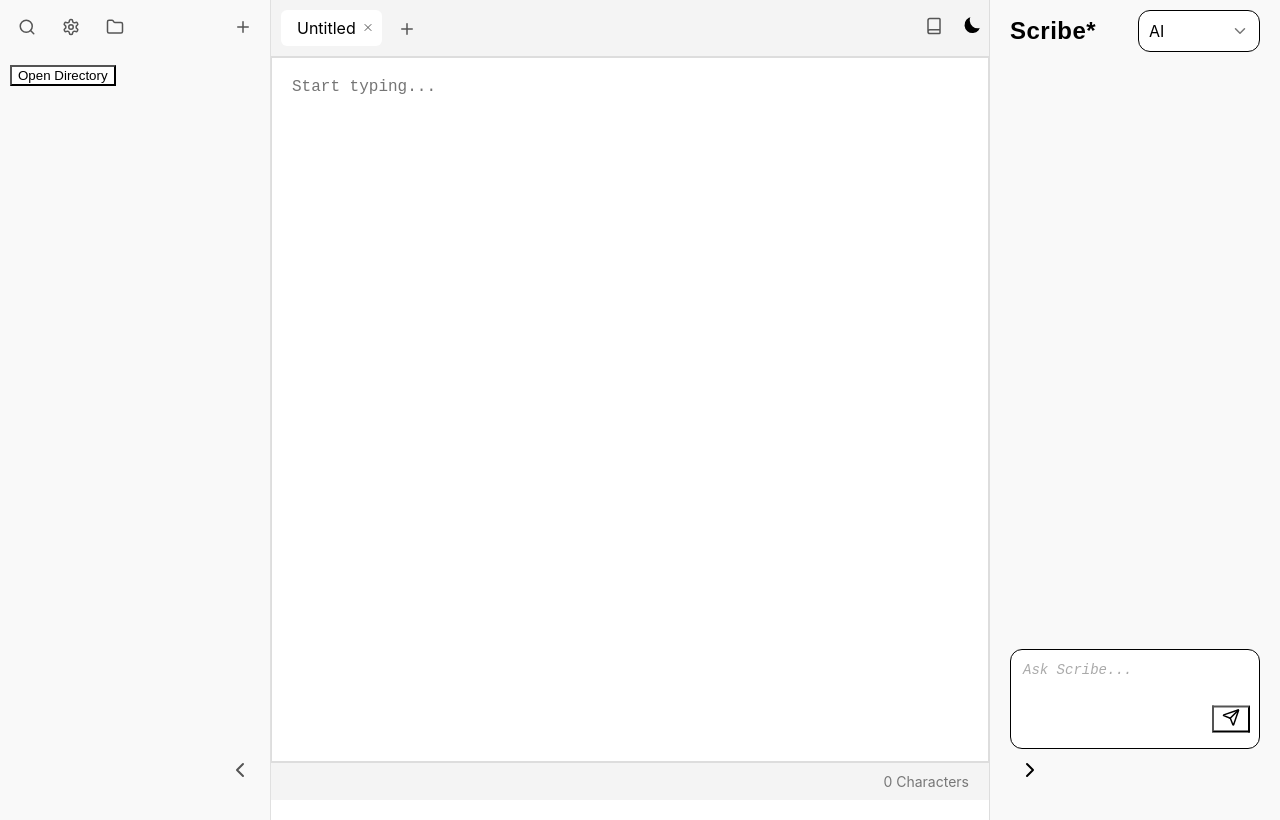
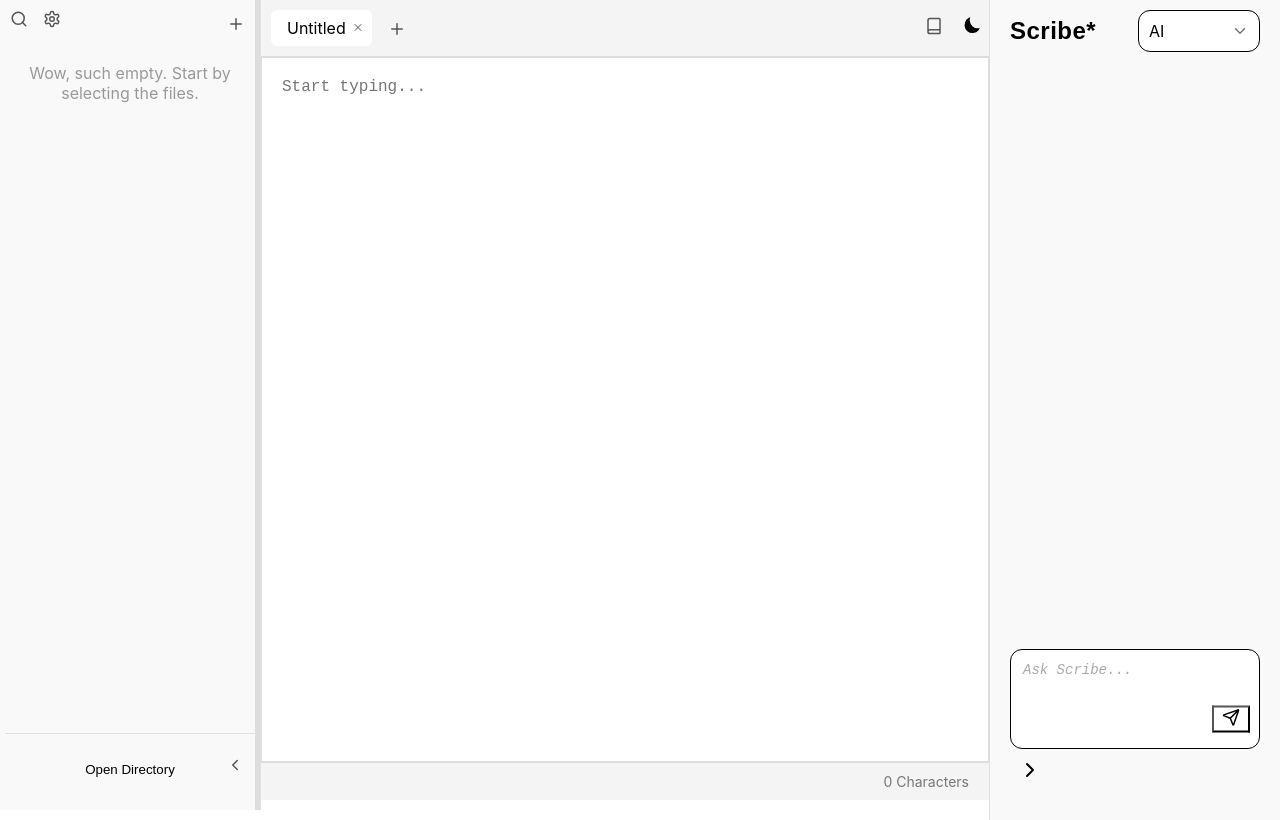
Before and after one commit to Ishitha0011/SCRIBE, a React (Create React App) app: page / in a window 1280 px wide. Built offline with nearby package versions, Linux system fonts and the light colour scheme.

Commit message:
leftsidebar --updated

```diff
--- a/public/index.html
+++ b/public/index.html
@@ -5,29 +5,63 @@
     <link rel="icon" href="%PUBLIC_URL%/favicon.ico" />
     <meta name="viewport" content="width=device-width, initial-scale=1" />
     <meta name="theme-color" content="#000000" />
-    <meta
-      name="description"
-      content="Web site created using create-react-app"
-    />
+    <meta name="description" content="Web site created using create-react-app" />
     <link rel="apple-touch-icon" href="%PUBLIC_URL%/logo192.png" />
-    <!--
-      manifest.json provides metadata used when your web app is installed on a
-      user's mobile device or desktop. See https://developers.google.com/web/fundamentals/web-app-manifest/
-    -->
     <link rel="manifest" href="%PUBLIC_URL%/manifest.json" />
-    <!--
-      Notice the use of %PUBLIC_URL% in the tags above.
-      It will be replaced with the URL of the `public` folder during the build.
-      Only files inside the `public` folder can be referenced from the HTML.
+    <title>Scribe*</title>
 
-      Unlike "/favicon.ico" or "favicon.ico", "%PUBLIC_URL%/favicon.ico" will
-      work correctly both with client-side routing and a non-root public URL.
-      Learn how to configure a non-root public URL by running `npm run build`.
-    -->
-    <title>Scribe*</title>
+    <!-- Default Theme Variables -->
+    <style>
+      :root {
+        --scrollbar-track-color: #ffffff00;
+        --scrollbar-thumb-color: #aaa;
+        --scrollbar-thumb-hover-color: #8b5cf6;
+
+        --dark-scrollbar-track-color: #1a1a1a00;
+        --dark-scrollbar-thumb-color: #555;
+        --dark-scrollbar-thumb-hover-color: #8a5cf5;
+      }
+
+      *::-webkit-scrollbar {
+        width: 8px; /* Thin scrollbar width */
+        height: 8px; /* Horizontal scrollbar height */
+      }
+
+      *::-webkit-scrollbar-track {
+        background: var(--scrollbar-track-color); /* Track color */
+        border-radius: 8px; /* Fully rounded corners */
+      }
+
+      *::-webkit-scrollbar-thumb {
+        background-color: var(--scrollbar-thumb-color); /* Scrollbar color */
+        border-radius: 8px; /* Fully rounded corners */
+        transition: background-color 0.3s ease; /* Smooth hover effect */
+      }
+
+      *::-webkit-scrollbar-thumb:hover {
+        background-color: var(--scrollbar-thumb-hover-color); /* Purple hover color */
+      }
+
+      /* Dark Theme Support */
+      body.dark {
+        --scrollbar-track-color: var(--dark-scrollbar-track-color);
+        --scrollbar-thumb-color: var(--dark-scrollbar-thumb-color);
+        --scrollbar-thumb-hover-color: var(--dark-scrollbar-thumb-hover-color);
+      }
+    </style>
   </head>
   <body>
     <noscript>You need to enable JavaScript to run this app.</noscript>
     <div id="root"></div>
+
+    <!-- JavaScript for Theme Toggle -->
+    <script>
+      // Theme toggle function
+      function toggleTheme() {
+        document.body.classList.toggle("dark");
+      }
+      // Example: Toggle theme after 3 seconds for demonstration
+      setTimeout(toggleTheme, 3000);
+    </script>
   </body>
 </html>
--- a/src/components/LeftSidebar.js
+++ b/src/components/LeftSidebar.js
@@ -3,13 +3,12 @@ import {
   Search,
   Settings,
   Plus,
-  Folder,
-  FileText,
   MoreVertical,
   Edit,
   Trash2,
   ChevronLeft,
   ChevronRight,
+  ChevronDown,
 } from 'lucide-react';
 import '../css/LeftSidebar.css';
 import { useTheme } from '../ThemeContext';
@@ -24,11 +23,16 @@ const LeftSidebar = () => {
   const [editMode, setEditMode] = useState(null);
   const [newName, setNewName] = useState('');
   const [directoryChosen, setDirectoryChosen] = useState(false);
+  const [collapsedFolders, setCollapsedFolders] = useState({});
+  const [sidebarWidth, setSidebarWidth] = useState(250);
+  const [isResizing, setIsResizing] = useState(false);
 
   // Use theme from context
   const { theme } = useTheme();
 
   const menuRef = useRef(null);
+  const sidebarRef = useRef(null);
+  const resizerRef = useRef(null);
 
   useEffect(() => {
     const handleClickOutside = (e) => {
@@ -43,6 +47,43 @@ const LeftSidebar = () => {
       document.removeEventListener('click', handleClickOutside);
     };
   }, []);
+
+  useEffect(() => {
+    const handleMouseMove = (e) => {
+      if (isResizing) {
+        const newWidth = e.clientX - sidebarRef.current.getBoundingClientRect().left;
+        if (newWidth > 50 && newWidth < 500) {
+          setSidebarWidth(newWidth);
+          if (newWidth <= 100) {
+            setIsCollapsed(true);
+          } else {
+            setIsCollapsed(false);
+          }
+        }
+      }
+    };
+
+    const handleMouseUp = () => {
+      setIsResizing(false);
+      document.removeEventListener('mousemove', handleMouseMove);
+      document.removeEventListener('mouseup', handleMouseUp);
+      document.body.style.userSelect = ''; // Re-enable text selection
+    };
+
+    const handleMouseDown = (e) => {
+      e.preventDefault(); // Prevent text selection
+      setIsResizing(true);
+      document.addEventListener('mousemove', handleMouseMove);
+      document.addEventListener('mouseup', handleMouseUp);
+      document.body.style.userSelect = 'none'; // Disable text selection
+    };
+
+    resizerRef.current.addEventListener('mousedown', handleMouseDown);
+
+    return () => {
+      resizerRef.current.removeEventListener('mousedown', handleMouseDown);
+    };
+  }, [isResizing]);
 
   const openDirectory = async () => {
     try {
@@ -110,6 +151,13 @@ const LeftSidebar = () => {
     setStructure([...structure, newItem]);
   };
 
+  const toggleFolder = (id) => {
+    setCollapsedFolders((prev) => ({
+      ...prev,
+      [id]: !prev[id],
+    }));
+  };
+
   const renderTree = (items) =>
     items.map((item) => (
       <div key={item.id} className="TreeNode">
@@ -117,7 +165,19 @@ const LeftSidebar = () => {
           className={`TreeNodeItem ${activeItem === item.id ? 'active' : ''}`}
           onClick={() => setActiveItem(item.id)}
         >
-          {item.type === 'folder' ? <Folder size={16} /> : <FileText size={16} />}
+          {item.type === 'folder' ? (
+            <>
+              <button
+                className="IconButton"
+                onClick={(e) => {
+                  e.stopPropagation();
+                  toggleFolder(item.id);
+                }}
+              >
+                {collapsedFolders[item.id] ? <ChevronRight size={16} /> : <ChevronDown size={16} />}
+              </button>
+            </>
+          ) : null}
 
           {editMode === item.id ? (
             <input
@@ -129,7 +189,7 @@ const LeftSidebar = () => {
               className="editable-name"
             />
           ) : (
-            <span>{item.name}</span>
+            <span className="TreeNodeName">{item.name}</span>
           )}
 
           <div className="TreeNodeActions">
@@ -163,23 +223,24 @@ const LeftSidebar = () => {
             )}
           </div>
         </div>
-        {item.type === 'folder' && item.children && (
+        {item.type === 'folder' && item.children && !collapsedFolders[item.id] && (
           <div className="TreeNodeChildren">{renderTree(item.children)}</div>
         )}
       </div>
     ));
 
   return (
-    <div className={`LeftSidebar ${theme} ${isCollapsed ? 'collapsed' : ''}`}>
+    <div
+      className={`LeftSidebar ${theme} ${isCollapsed ? 'collapsed' : ''}`}
+      style={{ width: isCollapsed ? '50px' : `${sidebarWidth}px` }}
+      ref={sidebarRef}
+    >
       <div className="TopButtons">
         <button className="IconButton" title="Search">
           <Search size={18} />
         </button>
         <button className="IconButton" title="Settings">
           <Settings size={18} />
-        </button>
-        <button className="IconButton" title="Open Directory" onClick={openDirectory}>
-          <Folder size={18} />
         </button>
       </div>
 
@@ -193,13 +254,14 @@ const LeftSidebar = () => {
       </button>
 
       {/* File Tree */}
-      {!isCollapsed && directoryChosen && <div className="FileTree">{renderTree(structure)}</div>}
-      {!directoryChosen && (
-        <div className="NoDirectory">
-          <button className="OpenDirectoryButton" onClick={openDirectory}>
-            Open Directory
-          </button>
-        </div>
+      {!isCollapsed && directoryChosen && structure.length > 0 ? (
+        <div className="FileTree">{renderTree(structure)}</div>
+      ) : (
+        !isCollapsed && (
+          <div className="NoDirectory">
+            <p className="EmptyMessage">Wow, such empty. Start by selecting the files.</p>
+          </div>
+        )
       )}
 
       <button
@@ -216,6 +278,18 @@ const LeftSidebar = () => {
           onCreate={handleAddItem}
         />
       )}
+
+      {/* Workspace Selection Section */}
+      {!isCollapsed && (
+        <div className="WorkspaceSelection">
+          <button className="OpenDirectoryButton" onClick={openDirectory}>
+            {directoryChosen ? 'Switch Workspaces' : 'Open Directory'}
+          </button>
+        </div>
+      )}
+
+      {/* Resizer */}
+      <div className={`Resizer ${isResizing ? 'active' : ''}`} ref={resizerRef} />
     </div>
   );
 };
--- a/src/css/LeftSidebar.css
+++ b/src/css/LeftSidebar.css
@@ -7,7 +7,7 @@
   display: flex;
   flex-direction: column;
   border-right: 1px solid var(--border-color, #ddd);
-  padding: 10px;
+  padding: 5px; /* Reduced padding */
   position: relative;
   transition: width 0.3s ease, background-color 0.3s ease, color 0.3s ease;
   overflow-y: auto; /* Only allow vertical scrolling */
@@ -21,7 +21,7 @@
 }
 
 .LeftSidebar.collapsed {
-  width: 30px; /* Adjust the width for the collapsed state */
+  width: 50px; /* Adjust the width for the collapsed state */
 }
 
 /* Top Buttons in Sidebar */
@@ -29,14 +29,14 @@
   display: flex;
   flex-direction: row;
   justify-content: flex-start;
-  gap: 10px;
-  margin-bottom: 20px;
+  gap: 5px; /* Reduced gap */
+  margin-bottom: 10px; /* Reduced margin */
   transition: flex-direction 0.3s ease;
 }
 
 .LeftSidebar.collapsed .TopButtons {
   flex-direction: column;
-  gap: 8px;
+  gap: 5px; /* Reduced gap */
 }
 
 /* Icon Button Styles */
@@ -44,8 +44,8 @@
   background: none;
   border: none;
   border-radius: 6px;
-  padding: 8px;
-  font-size: 16px;
+  padding: 5px; /* Reduced padding */
+  font-size: 14px; /* Reduced font size */
   cursor: pointer;
   transition: color 0.3s ease, transform 0.3s ease;
   display: flex;
@@ -66,12 +66,12 @@
 .FileTree {
   flex: 1;
   overflow-y: auto;
-  padding: 10px;
+  padding: 5px; /* Reduced padding */
 }
 
 /* Tree Node Styles */
 .TreeNode {
-  margin-bottom: 10px;
+  margin-bottom: 5px;
   position: relative; /* Ensure child elements are positioned relative to parent */
 }
 
@@ -79,11 +79,12 @@
   display: flex;
   align-items: center;
   justify-content: space-between;
-  padding: 5px 10px;
+  padding: 5px 8px; /* Reduced padding */
   border-radius: 4px;
   cursor: pointer;
   transition: background-color 0.3s ease;
   color: inherit; /* Inherit text color */
+  font-size: 14px; /* Reduced font size */
 }
 
 .TreeNodeItem.active {
@@ -102,6 +103,15 @@
   background-color: var(--dark-hover-item-bg-color, rgba(255, 255, 255, 0.1));
 }
 
+/* TreeNode Name */
+.TreeNodeName {
+  flex: 1;
+  margin-left: 5px; /* Reduced margin */
+  white-space: nowrap;
+  overflow: hidden;
+  text-overflow: ellipsis;
+}
+
 /* TreeNode Actions: Adjusted for Visibility */
 .TreeNodeActions {
   position: relative;
@@ -116,7 +126,7 @@
   border: none;
   cursor: pointer;
   color: var(--action-icon-color, #777);
-  font-size: 14px;
+  font-size: 12px; /* Reduced font size */
 }
 
 .LeftSidebar.dark .TreeNodeActions button {
@@ -129,16 +139,15 @@
 
 /* Child Nodes */
 .TreeNodeChildren {
-  margin-left: 20px;
+  margin-left: 15px; /* Reduced margin */
   border-left: 1px dashed var(--border-color, #ddd);
-  padding-left: 10px;
+  padding-left: 5px; /* Reduced padding */
 }
 
 .DropdownMenu {
   position: absolute;
   top: 100%; /* Position below the trigger button */
-  right: 100%; /* Position to the left of the actions container */
-  transform: translateX(-10px); /* Small offset to avoid overlap */
+  right: 0; /* Align to the right of the actions container */
   background-color: var(--dropdown-bg-color, #fff);
   border: 1px solid var(--border-color, #ddd);
   box-shadow: 0 2px 5px rgba(0, 0, 0, 0.1);
@@ -158,8 +167,8 @@
 .DropdownItem {
   display: flex;
   align-items: center;
-  gap: 8px;
-  padding: 8px 12px;
+  gap: 5px; /* Reduced gap */
+  padding: 5px 8px; /* Reduced padding */
   color: var(--dropdown-text-color, #333);
   border-radius: 4px;
   cursor: pointer;
@@ -189,8 +198,8 @@
   position: absolute;
   bottom: 30px; /* Moved higher from the bottom */
   right: 10px;
-  width: 40px;
-  height: 40px;
+  width: 30px; /* Reduced width */
+  height: 30px; /* Reduced height */
   display: flex;
   justify-content: center;
   align-items: center;
@@ -221,7 +230,7 @@
 }
 
 .LeftSidebar.collapsed .PlusButton {
-  top: 6rem; /* Position below the Settings icon when collapsed */
+  top: 4.6rem; /* Position below the Settings icon when collapsed */
   right: 50%; /* Center align horizontally */
   transform: translateX(50%); /* Ensure proper alignment */
 }
@@ -233,7 +242,7 @@
   right: 10px; /* Adjust based on spacing */
   background-color: transparent;
   border: none;
-  padding: 8px;
+  padding: 5px; /* Reduced padding */
   cursor: pointer;
   color: var(--icon-color, #555);
   transition: top 0.3s ease, opacity 0.3s ease;
@@ -247,3 +256,67 @@
 .PlusButton:hover {
   opacity: 0.7;
 }
+
+/* Workspace Selection Section */
+.WorkspaceSelection {
+  margin-top: auto; /* Push to the bottom */
+  padding: 20px;
+  border-top: 1px solid var(--border-color, #ddd);
+  text-align: center;
+}
+
+.WorkspaceSelection .OpenDirectoryButton {
+  background-color: var(--button-bg-color, #007bff00);
+  color: var(--button-text-color, #000000);
+  border: none;
+  border-radius: 4px;
+  padding: 8px 12px;
+  cursor: pointer;
+  transition: background-color 0.3s ease;
+}
+
+.WorkspaceSelection .OpenDirectoryButton:hover {
+  background-color: var(--button-hover-bg-color, #555555);
+  color: var(--button-text-color, #ffffff);
+}
+
+.LeftSidebar.dark .WorkspaceSelection {
+  border-top: 1px solid var(--dark-border-color, #555);
+}
+
+.LeftSidebar.dark .WorkspaceSelection .OpenDirectoryButton {
+  background-color: var(--dark-button-bg-color, #007bff00);
+  color: var(--dark-button-text-color, #fff);
+}
+
+.LeftSidebar.dark .WorkspaceSelection .OpenDirectoryButton:hover {
+  background-color: var(--dark-button-hover-bg-color, #555555);
+  color: var(--button-text-color, #ffffff);
+}
+
+/* Empty Message */
+.EmptyMessage {
+  color: var(--empty-message-color, #999);
+  text-align: center;
+  margin-top: 20px;
+}
+
+.LeftSidebar.dark .EmptyMessage {
+  color: var(--dark-empty-message-color, #666);
+}
+
+/* Resizer Styles */
+.Resizer {
+  width: 5px;
+  background-color: #ddd;
+  cursor: ew-resize;
+  position: absolute;
+  top: 0;
+  right: 0;
+  bottom: 0;
+  z-index: 1;
+}
+
+.LeftSidebar.dark .Resizer {
+  background-color:  #33333300;
+}
```
